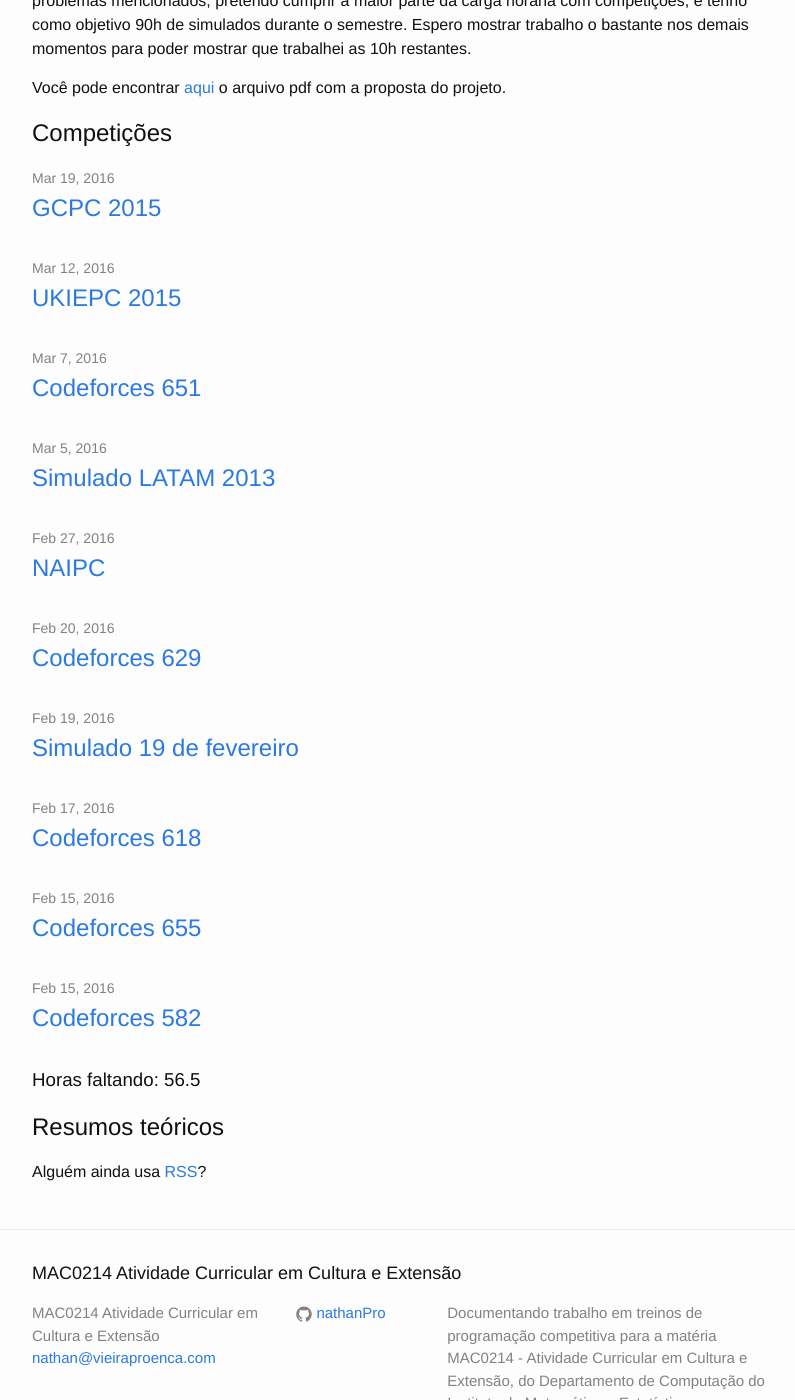
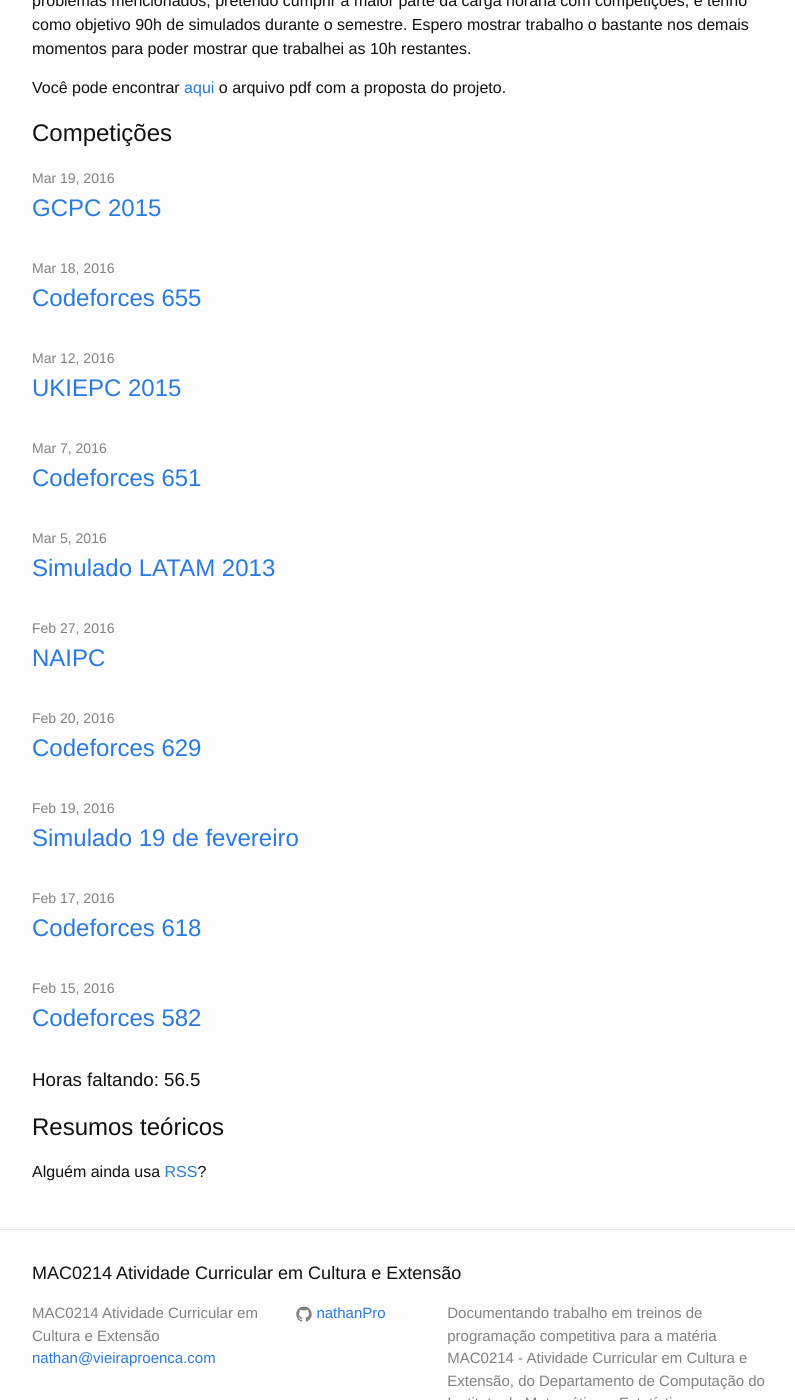
Before and after one commit to nathanPro/mac0214, a Jekyll site: the page built from index.html, in a window 1280 px wide and 1400 px high, scrolled down 514 px. Shown: the whole window, without its empty margins (238-1033 px from the left). Built offline with Jekyll 4.4.1, drawn with Linux system fonts in a browser that asks for light colours.

Commit message:
Adicionando vergonha

```diff
--- a/_posts/2016-03-18-croc.markdown
+++ b/_posts/2016-03-18-croc.markdown
@@ -1,7 +1,7 @@
 ---
 layout: post
 title: "Codeforces 655"
-date:  2016-02-15 20:04:00 +0000
+date:  2016-03-18 20:04:00 +0000
 hours: 2
 categories: codeforces
 ---
```
